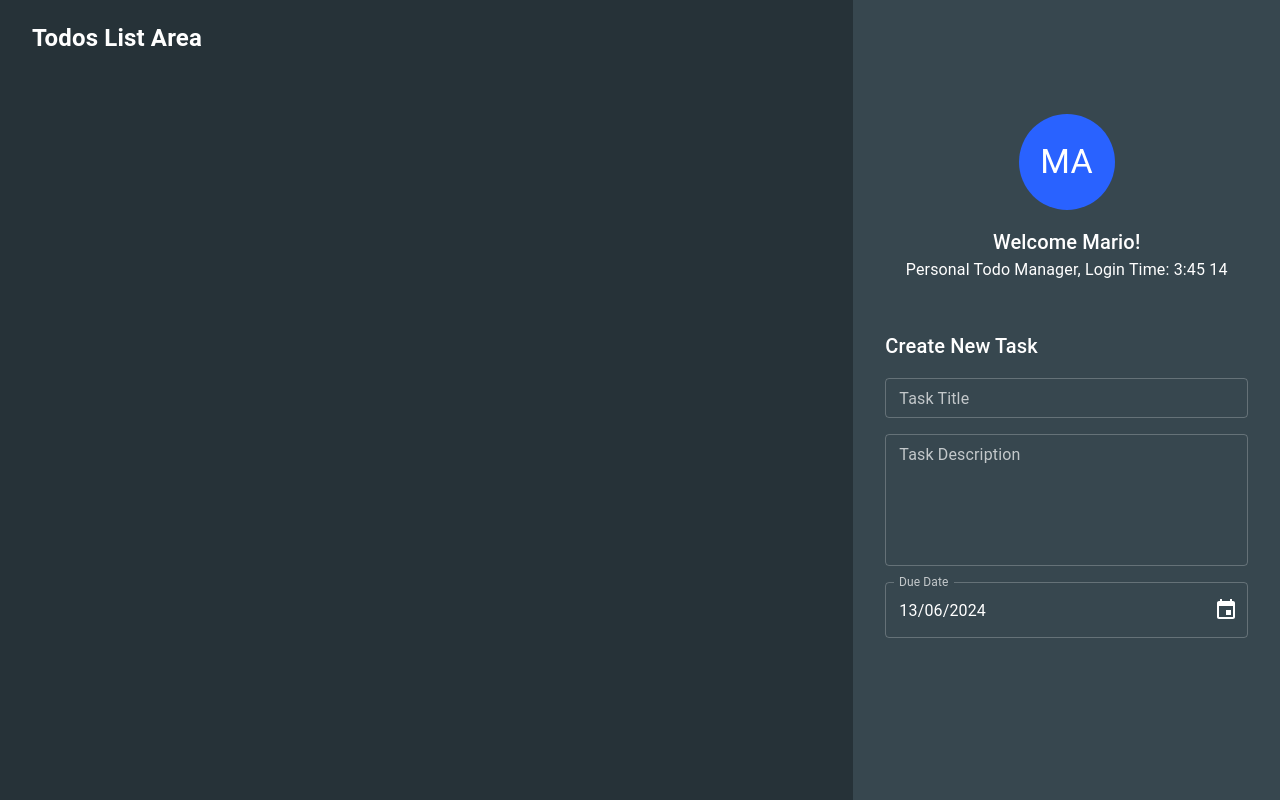
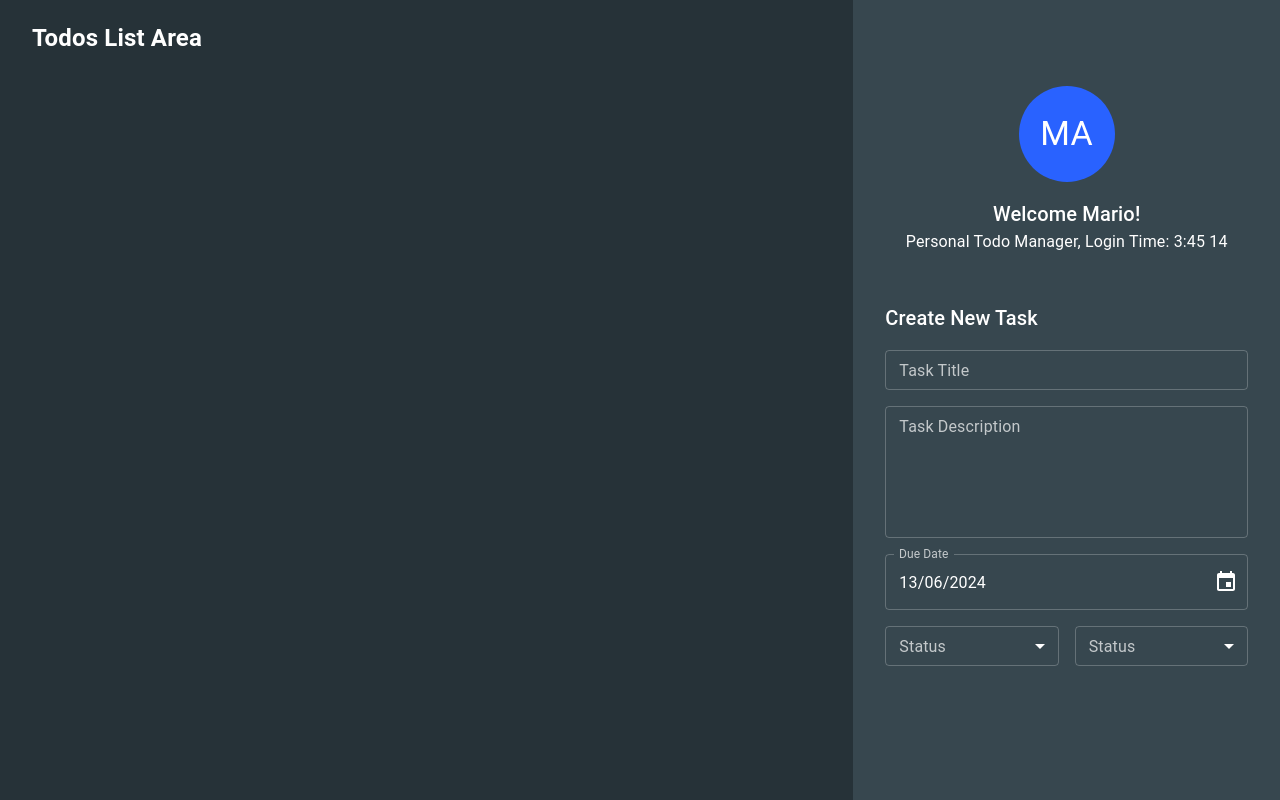
Before and after one commit to chandanch/personal-todos-webapp, a React (Create React App) app: page / in a window 1280 px wide. Built offline with nearby package versions, Linux system fonts and the light colour scheme.

Commit message:
create select component :tada:

```diff
--- a/src/components/createTaskForm/createTaskForm.tsx
+++ b/src/components/createTaskForm/createTaskForm.tsx
@@ -3,6 +3,7 @@ import React, { FC, ReactElement } from 'react';
 import TaskTitleField from './taskFields/taskTitleField';
 import TaskDescField from './taskFields/taskDescriptionField';
 import TaskDateField from './taskFields/taskDateField';
+import TaskSelectField from './taskFields/taskSelectField';
 
 const CreateTaskForm: FC = (): ReactElement => {
     return (
@@ -21,6 +22,10 @@ const CreateTaskForm: FC = (): ReactElement => {
                 <TaskTitleField disabled={false} />
                 <TaskDescField disabled={false} />
                 <TaskDateField />
+                <Stack spacing={2} direction="row">
+                    <TaskSelectField />
+                    <TaskSelectField />
+                </Stack>
             </Stack>
         </Box>
     );
--- /dev/null
+++ b/src/components/createTaskForm/taskFields/taskSelectField.tsx
@@ -0,0 +1,23 @@
+import { FormControl, InputLabel, MenuItem, Select } from '@mui/material';
+import React, { FC, ReactElement } from 'react';
+
+const TaskSelectField: FC = (): ReactElement => {
+    return (
+        <FormControl fullWidth size="small">
+            <InputLabel>Status</InputLabel>
+            <Select
+                labelId="status"
+                id="status-select"
+                value=""
+                label="Status"
+                name="status"
+            >
+                <MenuItem value={10}>10</MenuItem>
+                <MenuItem value={20}>20</MenuItem>
+                <MenuItem value={30}>30</MenuItem>
+            </Select>
+        </FormControl>
+    );
+};
+
+export default TaskSelectField;
```
